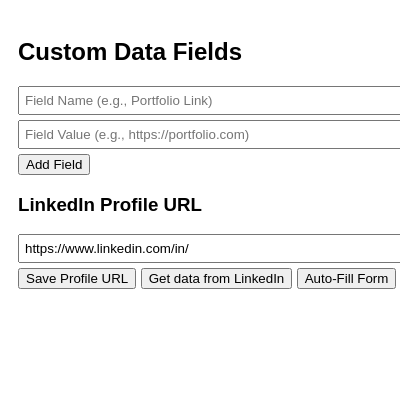
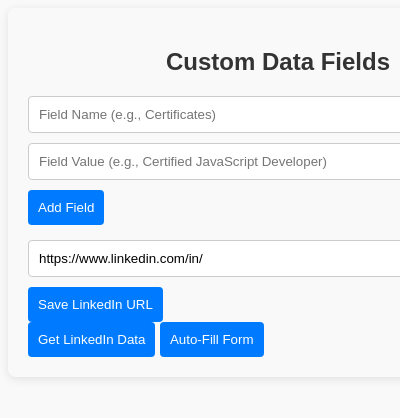
Before and after one commit to aysurahimli/web-mobile-project1-team11, a browser extension: page popup.html in a window 400 px wide. Shown: the top 418 px of the page. Drawn offline with Linux system fonts and the light colour scheme.

Commit message:
jobtitle field and design changes

```diff
--- a/popup.html
+++ b/popup.html
@@ -4,29 +4,29 @@
 <head>
     <meta charset="UTF-8">
     <meta name="viewport" content="width=device-width, initial-scale=1.0">
-    <title>Auto Form Filler</title>
+    <title>Custom Fields</title>
     <link rel="stylesheet" href="styles.css">
 </head>
 
 <body>
-    <h2>Custom Data Fields</h2>
+    <h2 style="text-align: center;">Custom Data Fields</h2>
     <div id="customFieldsContainer"></div>
 
     <!-- Input form to add new custom field -->
-    <input type="text" id="fieldName" placeholder="Field Name (e.g., Portfolio Link)">
-    <input type="text" id="fieldValue" placeholder="Field Value (e.g., https://portfolio.com)">
-    <button id="addFieldButton">Add Field</button>
+    <div style="margin-bottom: 15px;">
+        <input type="text" id="fieldName" placeholder="Field Name (e.g., Certificates)">
+        <input type="text" id="fieldValue" placeholder="Field Value (e.g., Certified JavaScript Developer)">
+        <button id="addFieldButton">Add Field</button>
+    </div>
 
-    <h3>LinkedIn Profile URL</h3>
-    <input type="text" id="linkedinProfileUrl" value="https://www.linkedin.com/in/">
-    <button id="saveProfileUrlButton">Save Profile URL</button>
+    <div>
+        <input type="text" id="linkedinProfileUrl" placeholder="LinkedIn Profile URL">
+        <button id="saveProfileUrlButton">Save LinkedIn URL</button>
+    </div>
 
-    <button id="getLinkedinData">Get data from LinkedIn</button>
-
+    <button id="getLinkedinData">Get LinkedIn Data</button>
     <button id="autoFillButton">Auto-Fill Form</button>
 
-
-    <!-- Include JavaScript -->
     <script src="popup.js"></script>
 </body>
 
--- a/styles.css
+++ b/styles.css
@@ -1,7 +1,14 @@
 body {
     font-family: Arial, sans-serif;
-    padding: 10px;
+    padding: 20px;
     width: 500px;
+    background-color: #f9f9f9;
+    border-radius: 8px;
+    box-shadow: 0 2px 10px rgba(0, 0, 0, 0.1);
+}
+
+h2 {
+    color: #333;
 }
 
 #customFieldsContainer {
@@ -20,7 +27,22 @@ body {
 }
 
 input {
-    margin-bottom: 5px;
-    width: 100%;
-    padding: 5px;
+    margin-bottom: 10px;
+    width: calc(100% - 12px);
+    padding: 10px;
+    border: 1px solid #ccc;
+    border-radius: 4px;
 }
+
+button {
+    background-color: #007BFF;
+    color: white;
+    border: none;
+    border-radius: 4px;
+    padding: 10px;
+    cursor: pointer;
+}
+
+button:hover {
+    background-color: #0056b3;
+}
```
Also changed, not shown: content.js (+4 -4 lines), index.html (+8 -1 lines).
